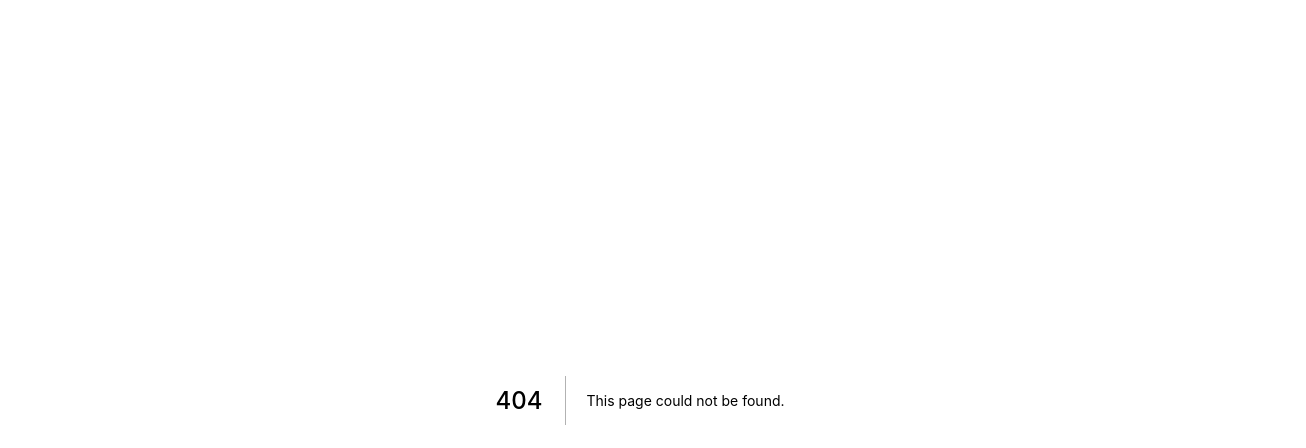
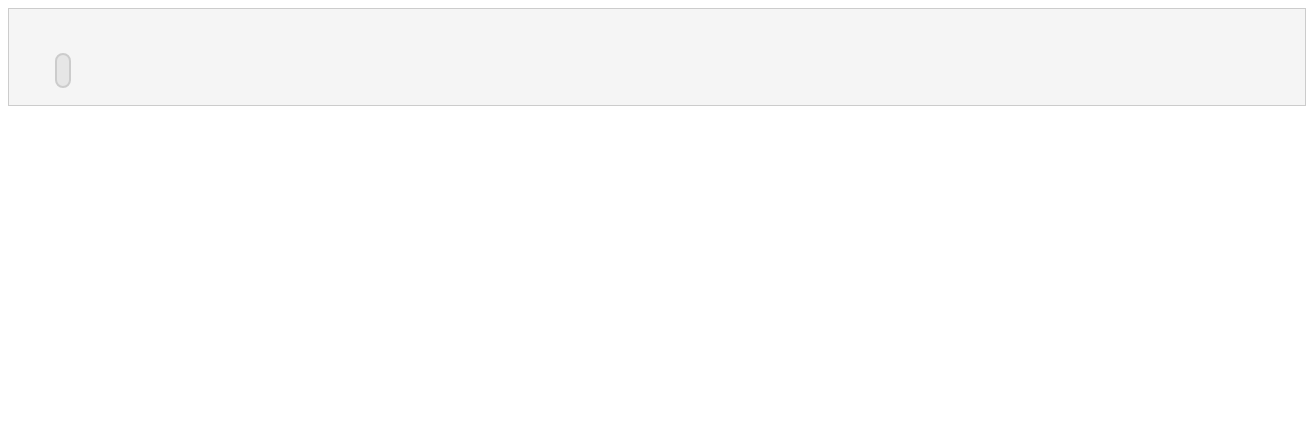
Before and after one commit to krym-hacku2021/KOSENT, a Next.js app: page /search_Results in a window 1280 px wide. Before the commit this address had no page. Shown: the top 448 px of the page, 1306 px wide, since content can reach past the window. Built offline with nearby package versions, Linux system fonts and the light colour scheme.

Commit message:
検索結果つくった

```diff
--- /dev/null
+++ b/pages/search_Results.js
@@ -0,0 +1,30 @@
+import Link from "next/link";
+
+// import React, { useState } from "react";
+// // import Text from "./text.js"
+// export default function Txtarea(props){
+//     const[text,setText]=useState("");
+//     const Updetetext=function(value){
+//         setText(value);
+//     };
+export default function Search_Results({post_txt,post_time,tag}){
+    return (
+        // <>
+        // <div>入力}された内容をそのまま表示する</div>
+        // <div><Text value={text} update={text}></Text></div>
+        // <div class="b">
+        // <textarea class="txt" placeholder="3文字以上入力してください" onChange={event => setText(event.target.value)} /><br></br>
+        // </div></>
+        // <>
+        <div class="flame02">
+            <font size="5">
+                <Link href="../pages/post_ans" >
+                <a>{post_txt}</a>
+                </Link>
+            </font><br></br>
+            <time>{post_time}</time>
+            <button class="kadomaru">{tag}</button>
+        </div>
+        // </>
+    );
+}
--- a/styles/globals.css
+++ b/styles/globals.css
@@ -758,3 +758,42 @@ body{
   align-items: right;
   margin:0;
 }
+
+.kadomaru {
+  position: bottom;
+  bottom: 0;
+  right:0;
+  flex-direction: row;
+  display:inline-block;
+  height:35px;
+  border: 2px solid #ccc;
+  background:rgb(230, 230, 230);
+  border-radius:50px;
+  margin-left: 30px;
+}
+.kadomaru:hover {
+  display:inline-block;
+  height:35px;
+  /* border-radius:10px; */
+  border: 2px solid rgb(151, 162, 255);
+  background:rgb(230, 230, 230);
+  border-radius:50px;
+  margin-left: 30px;
+}
+.kadomaru:focus {
+  display:inline-block;
+  height:35px;
+  /* border-radius:10px; */
+  border: 2px solid rgb(11, 35, 255);
+  background:rgb(230, 230, 230);
+  border-radius:30px;
+  margin-left: 30px;
+}
+.flame02 {
+margin: 0 auto;
+padding: 1em;
+width: 100%;
+color: #000;
+background-color: #f5f5f5;
+border: 1px solid #ccc;
+}
```
Also changed, not shown: pages/index.js (+8 -0 lines).
